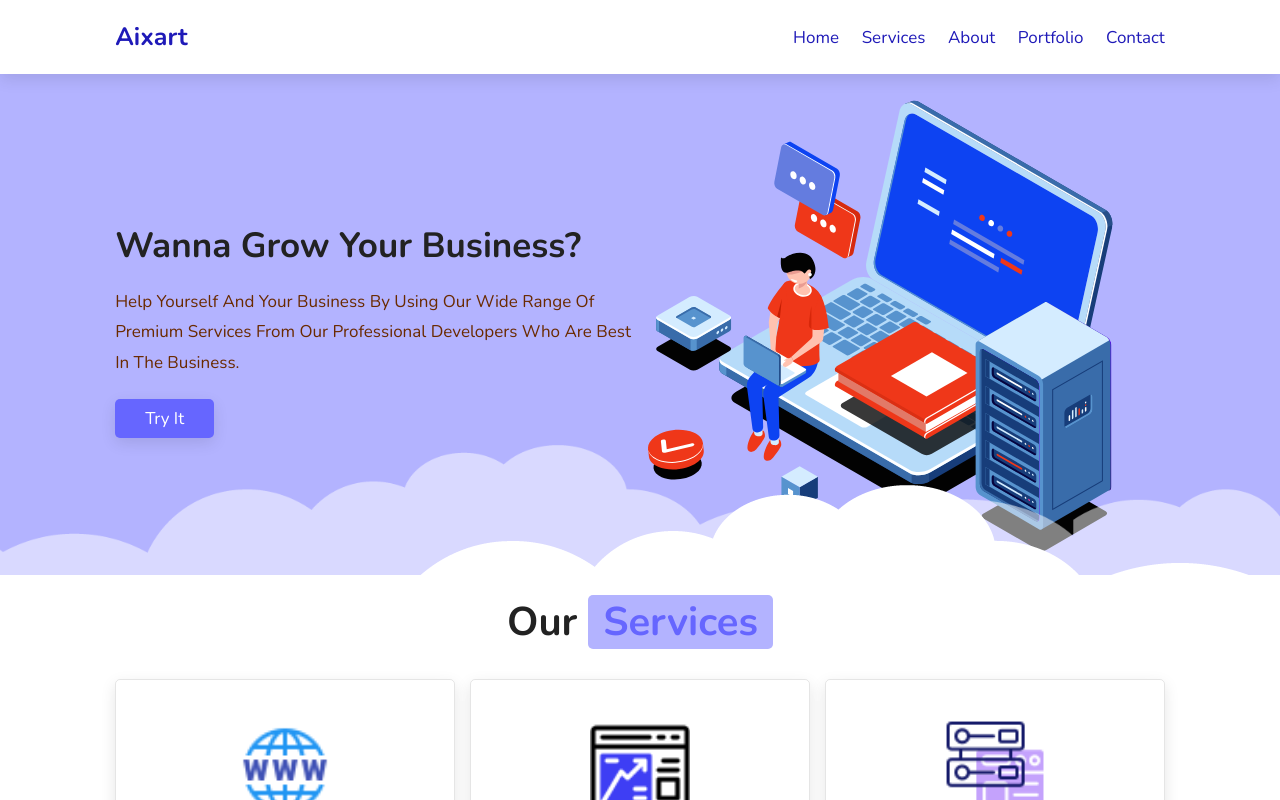
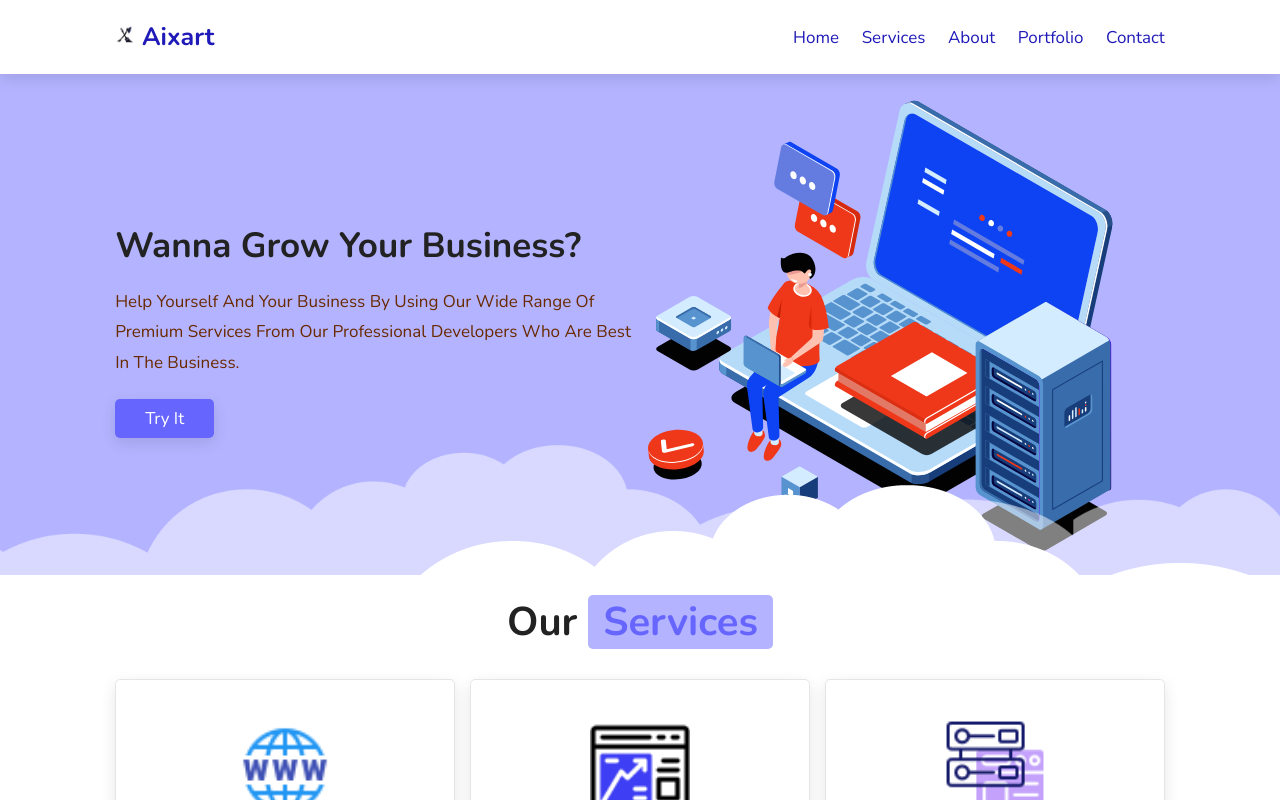
Before and after one commit to aixart12/aixart12.github.io, a plain HTML site: page index.html in a window 1280 px wide. Shown: the top 800 px of the page. Drawn offline with nearby package versions, Linux system fonts and the light colour scheme.

Commit message:
adding logo

```diff
--- a/index.html
+++ b/index.html
@@ -5,7 +5,7 @@
     <meta http-equiv="X-UA-Compatible" content="IE=edge">
     <meta name="viewport" content="width=device-width, initial-scale=1.0">
     <title>Aixart</title>
-
+    <!-- <link rel="icon" type="image/x-icon" src="images/favicon.png"> -->
     <!-- font awesome cdn link  -->
     <link rel="stylesheet" href="https://cdnjs.cloudflare.com/ajax/libs/font-awesome/5.15.4/css/all.min.css">
 
@@ -41,7 +41,7 @@
 
 <header class="header">
 
-    <a href="#" class="logo" style="color: #1f1ab8;">Aixart</a>
+    <a href="#" class="logo" style="color: #1f1ab8;"> <span><img style="height: 20px; width: 20px;" src="images/logo.png"></span> Aixart</a>
 
     <nav class="navbar">
         <a href="#home">home</a>
```
Also changed, not shown: images/favicon.png (added), images/logo.png (added).
